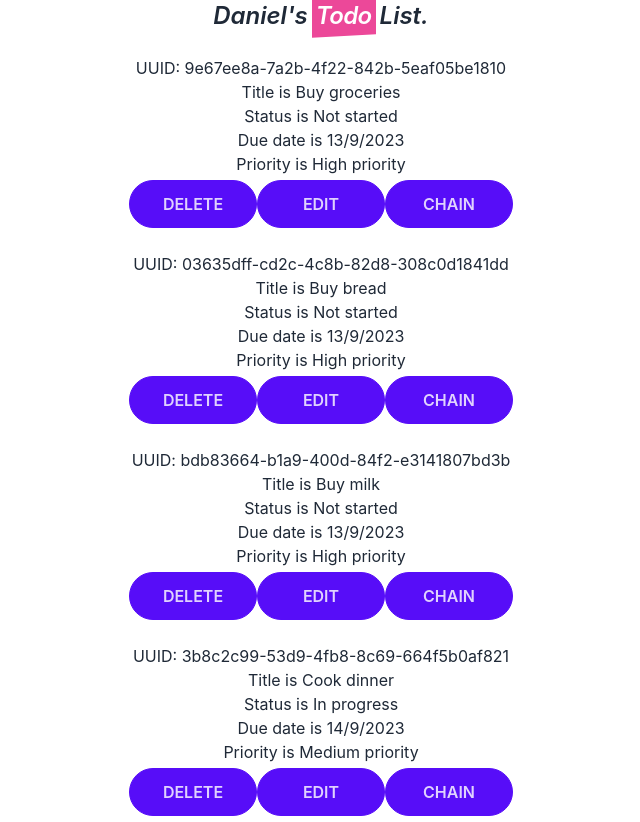
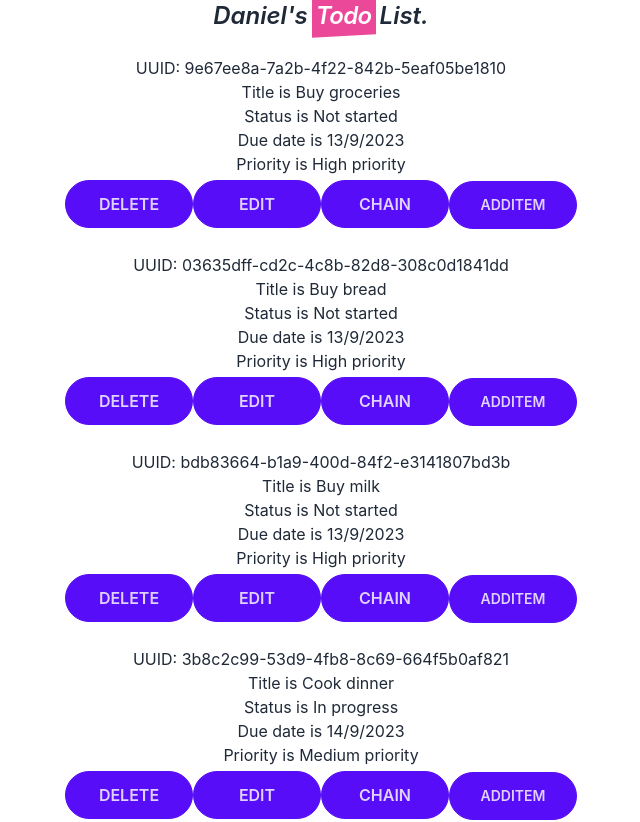
Before and after one commit to zjian107-su/Radioactive-React, a React (Create React App) app: page / in a window 1280 px wide. Shown: the top 822 px of the page, without its empty margins (319-959 px from the left). Built offline with nearby package versions, Linux system fonts and the light colour scheme.

Commit message:
✨ update: function as props

```diff
--- a/src/App.js
+++ b/src/App.js
@@ -70,8 +70,29 @@ const todos2 = [
   },
 ];
 
+const handleDelete = (uuid) => {
+  // if todos2.include(uuid) {
+  //   console.log(`deleting...item of id: + ${uuid}`);
+  // }
+
+  console.log(`deleting...item of id: + ${uuid}`);
+};
+
+const addItem = () => {
+  const newTodo = {
+    uuid: uuidv4(),
+    title: "Go to the gym",
+    status: "Completed",
+    dueDate: "14/7/2023",
+    priority: "Low priority",
+  };
+
+  todos2.unshift(newTodo);
+  console.log(todos2);
+};
+
 const grandpaFunc = () => {
-  console.log("I am func01");
+  console.log("grandpaFunc");
 };
 
 function App() {
@@ -94,7 +115,7 @@ function App() {
 
       {/* <Count /> */}
       <div className="App">
-        <TodoList todos={todos2} parentFunc={grandpaFunc} />
+        <TodoList todos={todos2} grandpaFunc={grandpaFunc} addItem={addItem} />
       </div>
     </div>
   );
--- a/src/components/TodoItem.js
+++ b/src/components/TodoItem.js
@@ -7,7 +7,7 @@ const TodoItem = (props) => {
     console.log(`editting item of id: + ${props.id}`);
   };
 
-  const { childFunc } = props;
+  const { grandpaFunc } = props;
 
   return (
     <div className="mb-6">
@@ -30,8 +30,15 @@ const TodoItem = (props) => {
         onClick={handleEdit}>
         <span className="text-base"> Edit </span>
       </button>
-      <button className="btn w-32 btn-primary rounded-full" onClick={childFunc}>
+      <button
+        className="btn w-32 btn-primary rounded-full"
+        onClick={grandpaFunc}>
         <span className="text-base"> Chain </span>
+      </button>
+      <button
+        className="btn w-32 btn-primary rounded-full"
+        onClick={props.addItem}>
+        ADDITEM
       </button>
     </div>
   );
--- a/src/components/TodoList.js
+++ b/src/components/TodoList.js
@@ -16,7 +16,8 @@ const TodoList = (props) => {
               status={todo.status}
               dueDate={todo.dueDate}
               priority={todo.priority}
-              childFunc={parentFunc}
+              grandpaFunc={parentFunc}
+              addItem={props.addItem}
             />
           </div>
         ))}
```
